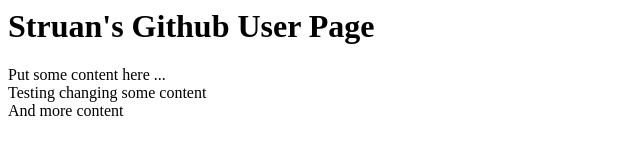
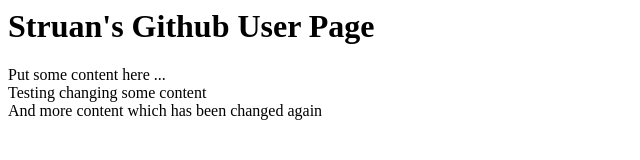
Before and after one commit to NeonGraal/neongraal.github.com, a plain HTML site: page index.html in a window 1280 px wide. Shown: the whole page, without its empty margins (0-640 px from the left). Drawn offline with Linux system fonts and the light colour scheme.

Commit message:
Update index.html

```diff
--- a/index.html
+++ b/index.html
@@ -8,6 +8,6 @@
         <br>
         Testing changing some content
         <br>
-        And more content
+        And more content which has been changed again
     </BODY>
 <HTML>
```
